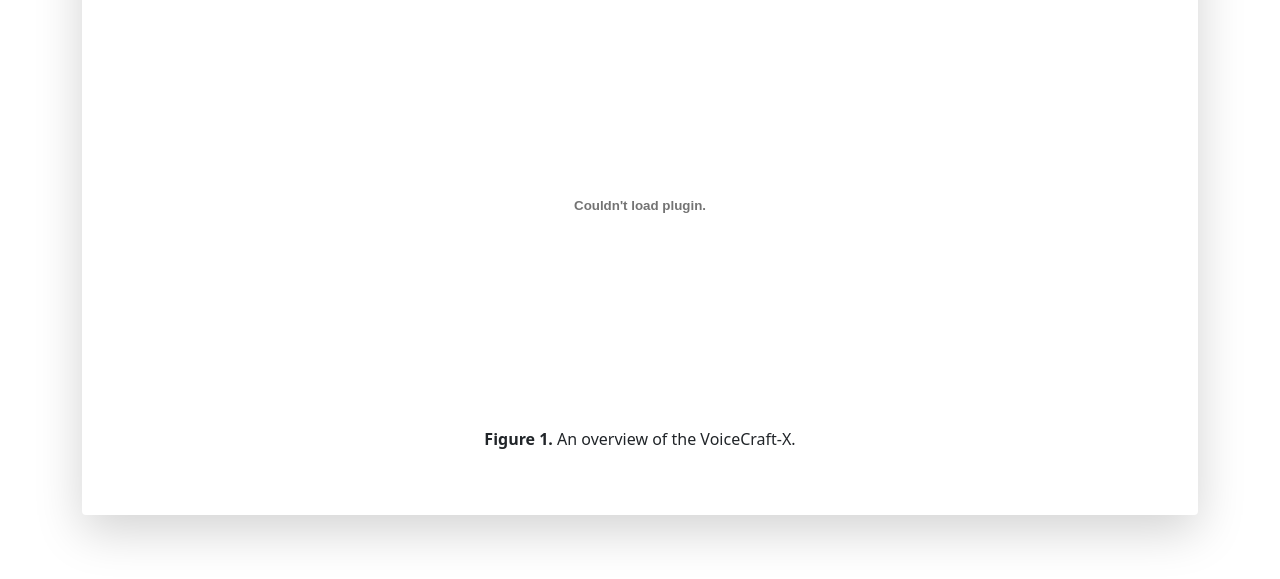
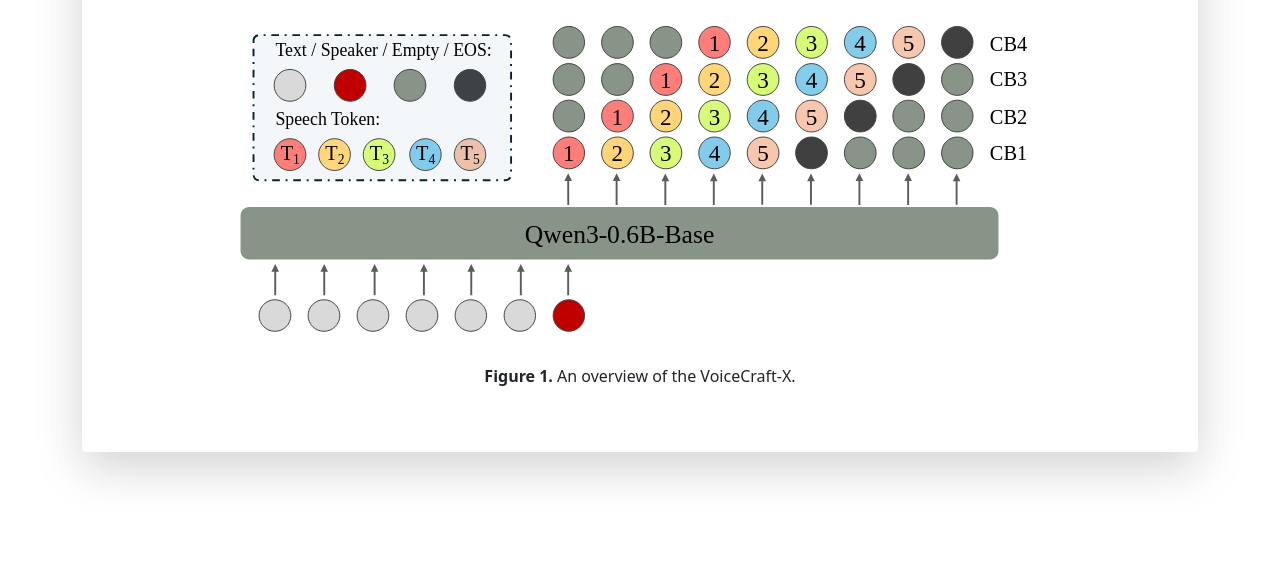
Before and after one commit to voicecraft-x/voicecraft-x.github.io, a plain HTML site: page index.html in a window 1280 px wide. Shown: the part 711-1290 px from the top of the page. After the commit the page ends 1227 px from the top, so only its background shows below. Drawn offline with Linux system fonts and the light colour scheme.

Commit message:
first commit

```diff
--- a/index.html
+++ b/index.html
@@ -56,7 +56,7 @@
 	<h2 id="model-overview" style="text-align: center;">System Overview</h2>
 	<body>
 	<p style="text-align: center;">
-		<embed src="pics/overview.pdf" type="application/pdf" height="400" width="800">
+		<img src="pics/overview.svg" alt="System Overview" style="width: 800px; max-width: 100%; height: auto;">
 	</p>
 	</body>
 		<p style="text-align: center;" >
```
Also changed, not shown: pics/overview.svg (added), 1 other file.
